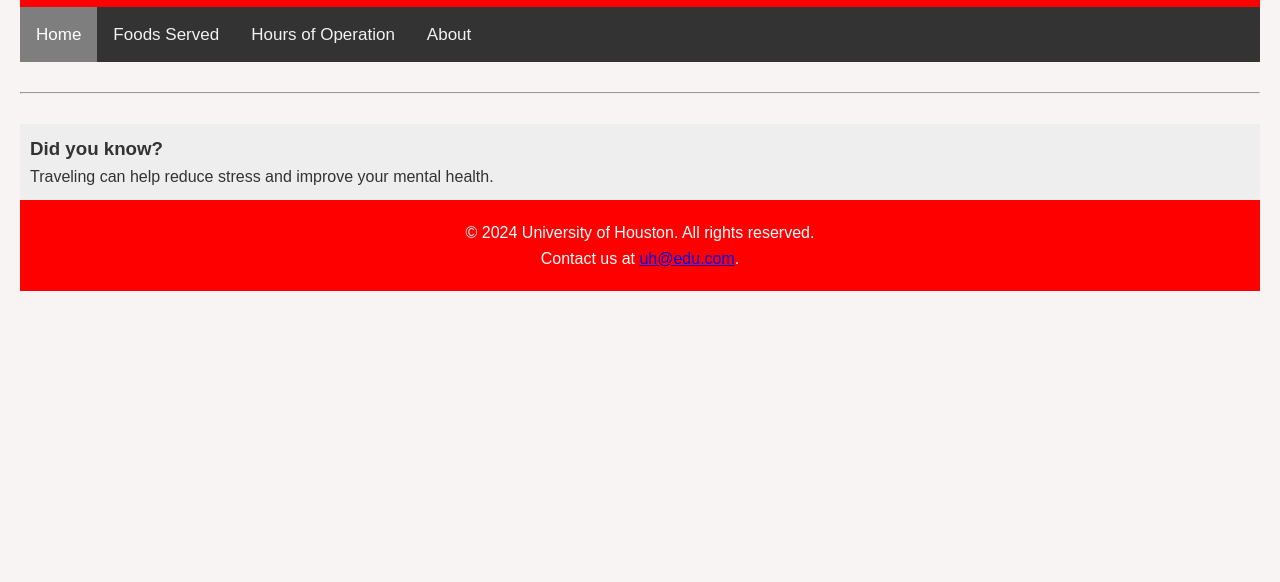
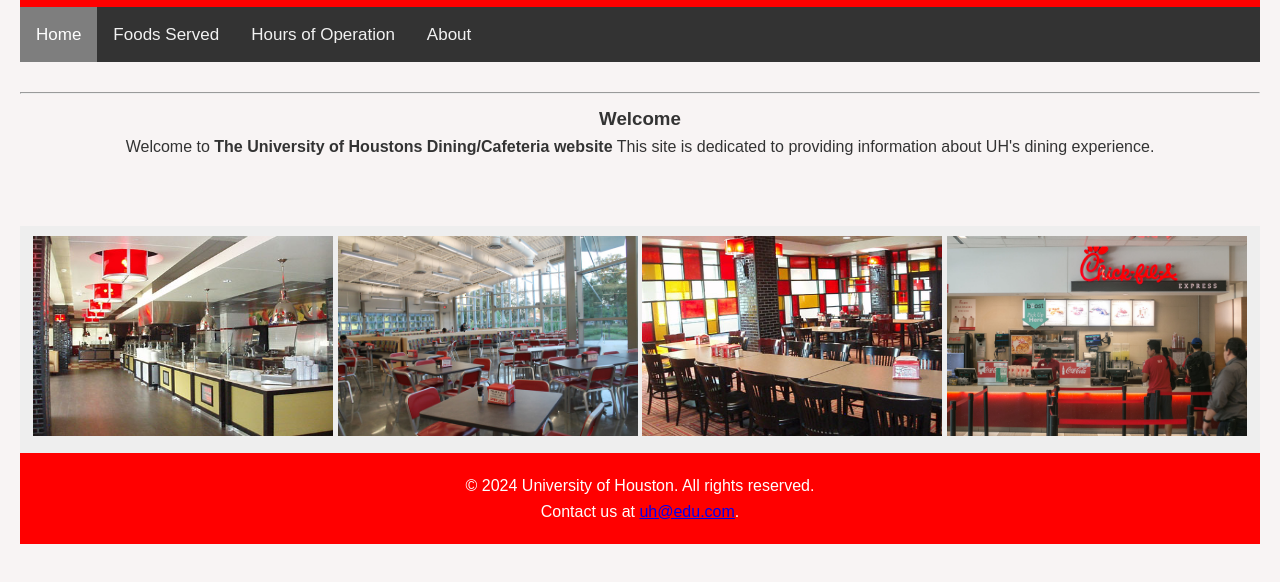
Before and after one commit to CIS-Spring-2024/cis-2336-assignment-1-dpham01, a plain HTML site: page index.html in a window 1280 px wide. Shown: the part 84-666 px from the top of the page. Drawn offline with Linux system fonts and the light colour scheme.

Commit message:
save: almost done! just needs personal pic and some touchups

```diff
--- a/index.html
+++ b/index.html
@@ -19,17 +19,22 @@
     </div>
 
 
-
-
-
-
-
     <hr>
 
+    <div class="welcome">
+        <h3>Welcome</h3>
+        <p>Welcome to <strong>The University of Houstons Dining/Cafeteria website</strong> This site is dedicated to providing information about UH's dining experience.</p>
+        <br>
+
+    </div>
+
     <aside>
-        <h3>Did you know?</h3>
-        <p>Traveling can help reduce stress and improve your mental health.</p>
+        <img class="diningImg" src="moody-dining-hall-3.jpg" />
+        <img class="diningImg" src="cw3.jpg" />
+        <img class="diningImg" src="moody-dining-hall-5.jpg" />
+        <img class="diningImg" src="Food2_AK.jpg" />
     </aside>
+
 </body>
 
 <footer>
--- a/style.css
+++ b/style.css
@@ -78,6 +78,7 @@ aside {
     background-color: #eee;
     padding: 10px;
     margin-top: 30px;
+    text-align: center;
 }
 
 /* Link Styles */
@@ -175,3 +176,13 @@ form h1{
 #submit:hover {
     background-color: #45a049; /* Darker green color on hover */
 }
+
+.diningImg {
+    height: 200px;
+    width: 300px;
+}
+
+.welcome {
+    padding: 10px 0;
+    text-align: center;
+}
```
Also changed, not shown: about.css (+8 -0 lines), about.html (+2 -3 lines), Food2_AK.jpg (added), cw3.jpg (added), kirbinator.jpeg (added), moody-dining-hall-3.jpg (added), moody-dining-hall-5.jpg (added).
